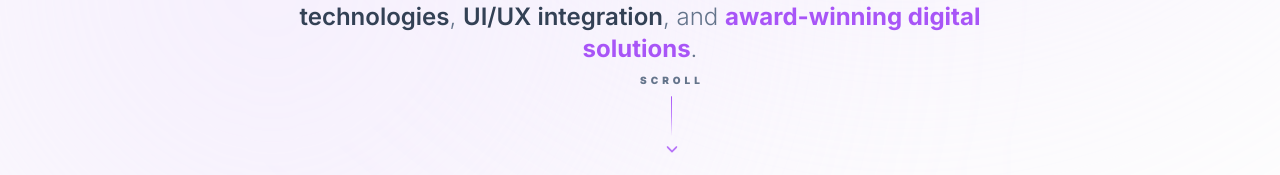
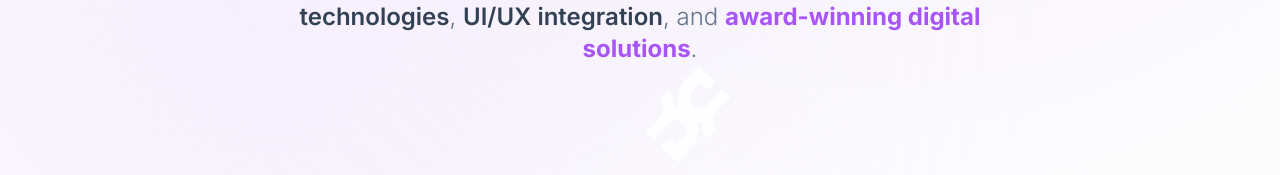
Before and after one commit to b9dim/b9, a React (Vite) app: page / in a window 1280 px wide. Shown: the part 777-952 px from the top of the page. Built offline with nearby package versions, Linux system fonts and the light colour scheme; a web font is replaced by a local one.

Commit message:
Remove scroll indicator from Hero component
Removed scroll indicator from the Hero component.

```diff
--- a/components/Hero.tsx
+++ b/components/Hero.tsx
@@ -1,5 +1,5 @@
 import React, { useState, useEffect } from 'react';
-import { ChevronDown, Code, Trophy, Sparkles } from 'lucide-react';
+import { Code, Trophy, Sparkles } from 'lucide-react';
 
 const Hero: React.FC = () => {
   const [isVisible, setIsVisible] = useState(false);
@@ -142,16 +142,13 @@ const Hero: React.FC = () => {
         </div>
       </div>
 
-      {/* Scroll */}
-      <div className="absolute bottom-6 left-1/2 -translate-x-1/2 flex flex-col items-center gap-2 animate-bounce-slow z-20">
-        <span className="text-[10px] uppercase font-black tracking-[0.4em] text-slate-500">
-          Scroll
-        </span>
-        <div className="flex flex-col items-center gap-2">
-          <div className="w-px h-10 bg-gradient-to-b from-purple-500 via-purple-400 to-transparent" />
-          <ChevronDown size={18} className="text-purple-500 animate-bounce" />
-        </div>
-      </div>
+      {/* Logo */}
+      <img
+        src="/logo.svg"
+        alt="Logo"
+        className="absolute bottom-6 left-1/2 -translate-x-1/2 w-16 h-16 sm:w-20 sm:h-20 md:w-24 md:h-24 opacity-80 hover:opacity-100 transition-opacity duration-300 z-20 animate-bounce-slow"
+        style={{ filter: 'brightness(0) invert(1)' }}
+      />
     </section>
   );
 };
```
